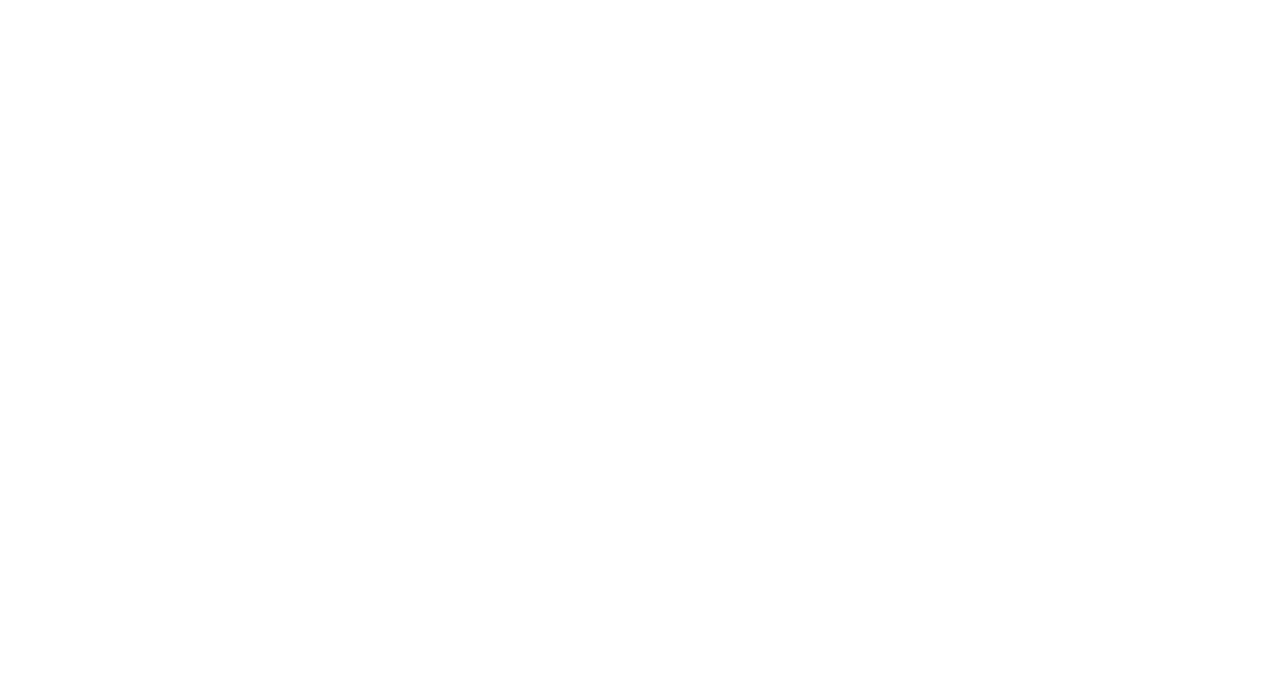
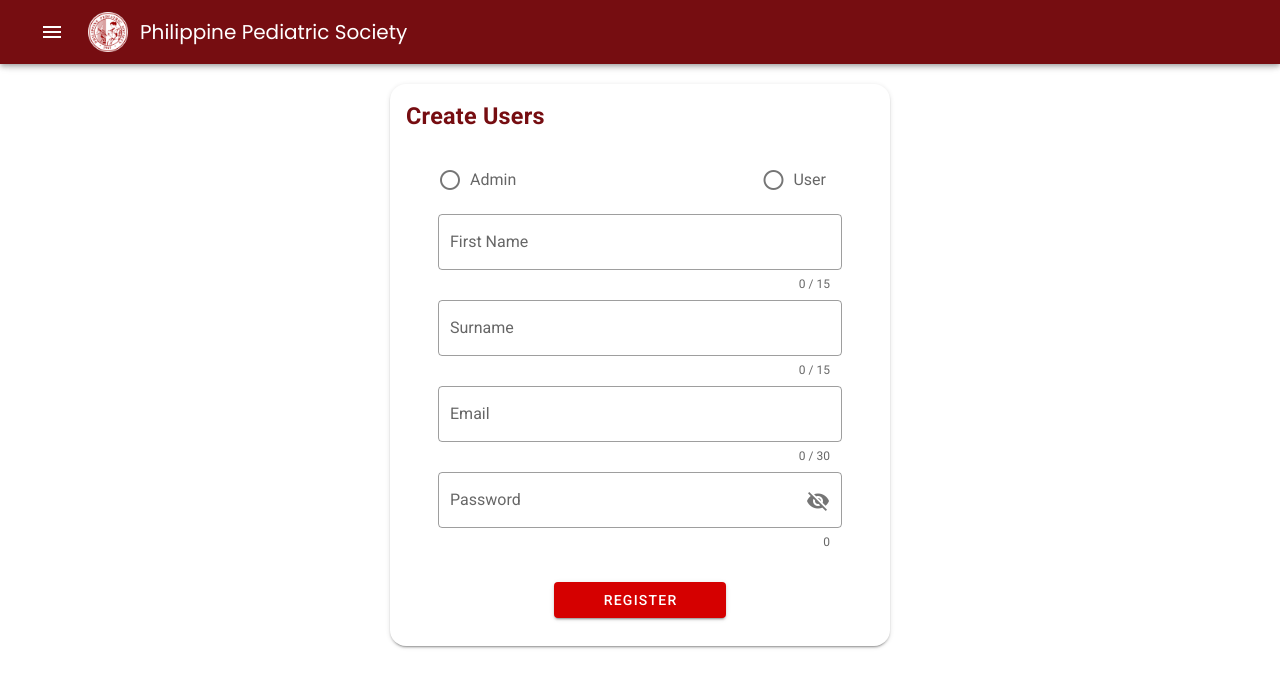
Before and after one commit to AndreLaurio/pps-frontend, a Vue app: page /admin/create-user in a window 1280 px wide. Shown: the top 688 px of the page. Built offline with nearby package versions, Linux system fonts and the light colour scheme; no server answers.

Commit message:
[UPDATE] Admin create users

```diff
--- /dev/null
+++ b/src/components/admin/AdminDashboard.vue
@@ -0,0 +1,85 @@
+<template>
+    <nav class="pop">
+        <v-navigation-drawer v-model="drawer" app color="grey lighten-5">
+            <v-list dense>
+                 <v-list>
+                    <v-list-item-content>
+                        <v-avatar>
+                            <img src="https://cdn.vuetifyjs.com/images/john.jpg" width="100px" height="100px">
+                        </v-avatar>
+                        <div>
+                            <h4 class="text-center mt-3">{{userData.first_name}} {{userData.last_name}}</h4>
+                        </div>
+                    </v-list-item-content>
+                </v-list>
+                <v-list-item link v-on:click="createUser">
+                    <v-list-item-action>
+                        <v-icon>mdi-account-plus</v-icon>
+                    </v-list-item-action>
+                    <v-list-item-content>
+                        Create User
+                    </v-list-item-content>
+                </v-list-item>
+                <v-list-item link v-on:click="createExam">
+                    <v-list-item-action>
+                        <v-icon>mdi-home</v-icon>
+                    </v-list-item-action>
+                    <v-list-item-content>
+                        Create Exam
+                    </v-list-item-content>
+                </v-list-item>
+            </v-list>
+        </v-navigation-drawer>
+
+        <v-app-bar app color="#760D11" dark>
+            <v-app-bar-nav-icon class="ml-3 mr-3" @click.stop="drawer = !drawer"></v-app-bar-nav-icon>
+            <img src="../../assets/pps-logo.png" class="mr-3" width="40px" height="40px">
+            <v-toolbar-title>Philippine Pediatric Society</v-toolbar-title>
+            <v-spacer></v-spacer>
+
+        </v-app-bar>
+    </nav>
+</template>
+
+<style scoped>
+@import url('https://fonts.googleapis.com/css2?family=Poppins&display=swap');
+.pop{
+    font-family: 'Poppins', sans-serif;
+}
+</style>
+
+<script>
+import axios from 'axios'
+
+axios.defaults.withCredentials = true
+axios.defaults.baseURL = 'http://localhost:8000'
+
+export default {
+    data(){
+        return{
+            userData:{
+                first_name:'',
+                last_name:''
+            },
+            drawer: false,
+        }
+    },
+    mounted(){
+        this.getUserData()
+    },
+    methods:{
+        getUserData(){
+            axios.get('api/user').then(response =>{
+                this.userData.first_name = response.data.first_name,
+                this.userData.last_name = response.data.last_name
+            })
+        },
+        createUser(){
+            this.$router.push({ name: 'AdminCreateUser' })
+        },
+        createExam(){
+            this.$router.push({ name: 'Admin' })
+        }
+    }
+}
+</script>
--- a/src/components/admin/AdminHome.vue
+++ b/src/components/admin/AdminHome.vue
@@ -29,7 +29,6 @@
 }
 </style>
 
-
 <script>
 import axios from 'axios'
 
@@ -58,6 +57,11 @@
                 this.userData.first_name = response.data.first_name,
                 this.userData.last_name = response.data.last_name
             })
+        },
+        logout(){
+            axios.post('/logout').then(response => {
+                this.$router.push({ name: 'Home' })
+            })
         }
     }
 }
--- /dev/null
+++ b/src/components/user/UserDashboard.vue
@@ -0,0 +1,70 @@
+<template>
+    <nav class="pop">
+        <v-navigation-drawer v-model="drawer" app color="grey lighten-5">
+            <v-list dense>
+                <v-list>
+                    <v-list-item-content>
+                        <v-avatar>
+                            <img src="https://cdn.vuetifyjs.com/images/john.jpg" width="100px" height="100px">
+                        </v-avatar>
+                        <div>
+                            <h4 class="text-center mt-3">{{userData.first_name}} {{userData.last_name}}</h4>
+                        </div>
+                    </v-list-item-content>
+                </v-list>
+                <v-list-item link>
+                    <v-list-item-action>
+                        <v-icon>mdi-home</v-icon>
+                    </v-list-item-action>
+                    <v-list-item-content>
+                        Home
+                    </v-list-item-content>
+                </v-list-item>
+            </v-list>
+        </v-navigation-drawer>
+
+        <v-app-bar app color="#760D11" dark>
+            <v-app-bar-nav-icon class="ml-3" @click.stop="drawer = !drawer"></v-app-bar-nav-icon>
+            <v-toolbar-title>Philippine Pediatric Society</v-toolbar-title>
+            <v-spacer></v-spacer>
+            <img src="../../assets/pps-logo.png" class="mr-5" width="50px" height="50px">
+        </v-app-bar>
+    </nav>
+</template>
+
+<style scoped>
+@import url('https://fonts.googleapis.com/css2?family=Poppins&display=swap');
+.pop{
+    font-family: 'Poppins', sans-serif;
+}
+</style>
+
+<script>
+import axios from 'axios'
+
+axios.defaults.withCredentials = true
+axios.defaults.baseURL = 'http://localhost:8000'
+
+export default {
+    data(){
+        return{
+            userData:{
+                first_name:'',
+                last_name:''
+            },
+            drawer: false,
+        }
+    },
+    mounted(){
+        this.getUserData()
+    },
+    methods:{
+        getUserData(){
+            axios.get('api/user').then(response =>{
+                this.userData.first_name = response.data.first_name,
+                this.userData.last_name = response.data.last_name
+            })
+        }
+    }
+}
+</script>
--- a/src/router/index.js
+++ b/src/router/index.js
@@ -3,6 +3,7 @@
 import Home from '../views/Home'
 import User from '../views/user/UserIndex'
 import Admin  from '../views/admin/AdminIndex'
+import AdminCreateUser from '../views/admin/AdminCreateUser'
 
 Vue.use(VueRouter)
 
@@ -21,6 +22,11 @@
     path: '/admin',
     name: 'Admin',
     component: Admin
+  },
+  {
+    path: '/admin/create-user',
+    name: 'AdminCreateUser',
+    component: AdminCreateUser
   }
 ]
 
--- /dev/null
+++ b/src/views/admin/AdminCreateUser.vue
@@ -0,0 +1,90 @@
+<template>
+    <div>
+        <v-layout justify-center>
+            <v-flex xs12 md6>
+                <v-card class="mx-auto rounded-xl mb-3 mt-5" max-width="500">
+                    <v-card-title>
+                        <h3 class="fcolor">Create Users</h3>
+                    </v-card-title>
+                    <v-card-text class="pl-12 pr-12">
+                        <v-radio-group v-model="register_data.user_type" row>
+                            <v-radio color="#760D11" label="Admin" value="2"></v-radio>
+                            <v-spacer></v-spacer>
+                            <v-radio color="#760D11" label="User" value="1"></v-radio>
+                        </v-radio-group>
+                        <v-text-field v-model="register_data.first_name" :counter="15" outlined label="First Name"></v-text-field>
+                        <v-text-field v-model="register_data.surname" :counter="15" outlined label="Surname"></v-text-field>
+                        <v-text-field v-model="register_data.email" label="Email" outlined :rules="emailRules" :counter="30" required></v-text-field>
+                        <v-text-field v-model="register_data.password" label="Password" outlined :rules="[rules.required, rules.min]" counter hint="At least 8 characters" :append-icon="show_password ? 'mdi-eye' : 'mdi-eye-off'" :type="show_password ? 'text' : 'password'" @click:append="show_password = !show_password" required></v-text-field>
+                    </v-card-text>
+                    <v-card-actions class="justify-center">
+                        <v-btn v-on:click="register" class="pl-12 pr-12 mb-5 primary red accent-4"> Register</v-btn>
+                    </v-card-actions>
+                </v-card>
+            </v-flex>
+        </v-layout>
+        <v-content>
+            <AdminDashboard/>
+        </v-content>
+    </div>
+</template>
+
+<style scoped>
+@import url('https://fonts.googleapis.com/css2?family=Poppins&display=swap');
+.pop{
+    font-family: 'Poppins', sans-serif;
+}
+.fcolor{
+    color: #760D11;
+}
+</style>
+
+<script>
+import AdminDashboard from '@/components/admin/AdminDashboard'
+import axios from 'axios'
+
+axios.defaults.withCredentials = true
+axios.defaults.baseURL = 'http://localhost:8000'
+
+export default {
+    data(){
+        return{
+            register_data:{
+                first_name:'',
+                surname:'',
+                email:'',
+                password:'',
+                user_type:''
+            },
+            emailRules:[
+                v => !!v || 'E-mail is required',
+                v => /.+@.+\..+/.test(v) || 'E-mail must be valid',
+            ],
+            rules: {
+                required: value => !!value || 'Required.',
+                min: v => v.length >= 8 || 'Min 8 characters',
+            },
+            show_password: false,
+        }
+    },
+    components:{
+        AdminDashboard
+    },
+    methods:{
+        register(){
+            axios.post('/register',{
+                first_name: this.register_data.first_name,
+                last_name: this.register_data.surname,
+                email: this.register_data.email,
+                password: this.register_data.password,
+                password_confirmation: this.register_data.password,
+                user_type: this.register_data.user_type
+            }).then(response => {
+                console.log('registered successfully')
+            }).catch(err => {
+                console.log('registered failed')
+            })
+        }
+    }
+}
+</script>
--- a/src/views/admin/AdminIndex.vue
+++ b/src/views/admin/AdminIndex.vue
@@ -1,15 +1,24 @@
 <template>
     <div>
         <AdminHome/>
+            <v-content>
+                <AdminDashboard/>
+            </v-content>
     </div>
 </template>
 
 <script>
 import AdminHome from '@/components/admin/AdminHome'
+import AdminDashboard from '@/components/admin/AdminDashboard'
 
 export default {
+    data(){
+        return{
+
+        }
+    },
     components:{
-        AdminHome
+        AdminHome, AdminDashboard
     }
 }
 </script>
--- a/src/views/user/UserIndex.vue
+++ b/src/views/user/UserIndex.vue
@@ -1,11 +1,16 @@
 <template>
     <div>
         <UserHome/>
+            <v-content>
+                <UserDashboard/>
+            </v-content>
     </div>
 </template>
 
 <script>
 import UserHome from '@/components/user/UserHome'
+import UserDashboard from '@/components/user/UserDashboard'
+
 export default {
     data(){
         return{
@@ -13,7 +18,7 @@
         }
     },
     components:{
-        UserHome
+        UserHome, UserDashboard
     }
 }
 </script>
```
